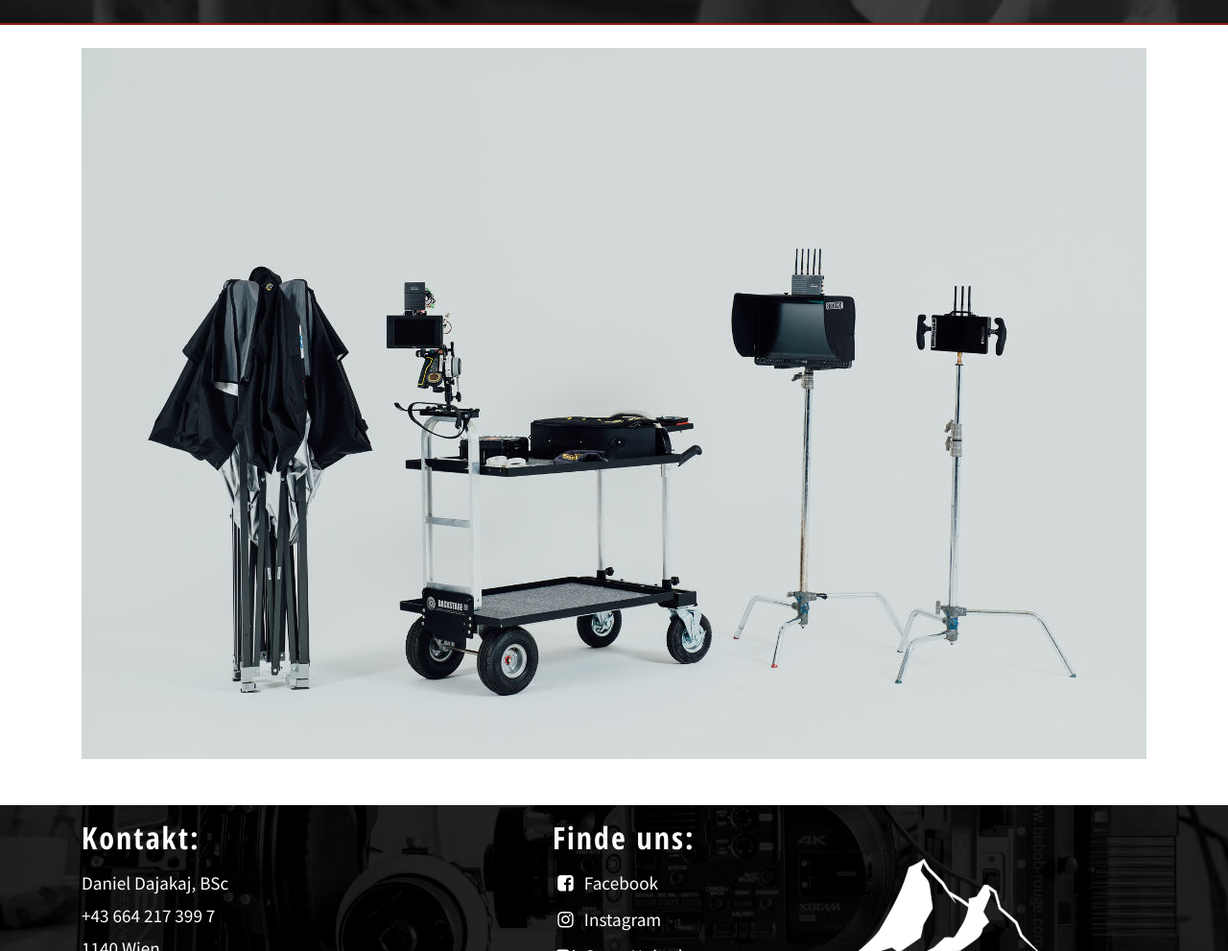
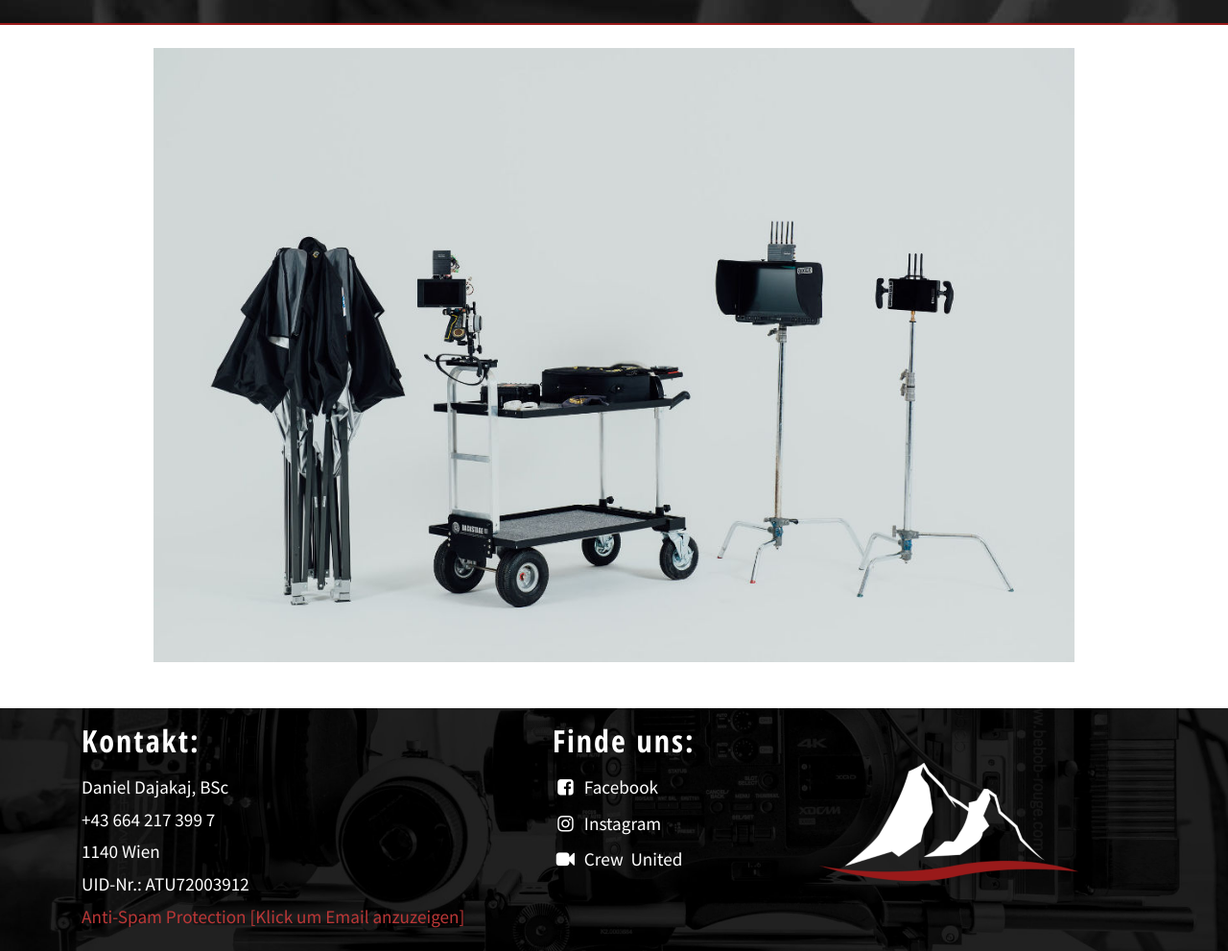
Before and after one commit to Pothot/redwire-camera-tent, a plain HTML site: page service_camera_tent.html in a window 1280 px wide. Shown: the part 1150-2141 px from the top of the page at 96% size. Drawn offline with nearby package versions, Linux system fonts and the light colour scheme.

Commit message:
first final

```diff
--- a/css/service_camera_tent.css
+++ b/css/service_camera_tent.css
@@ -224,6 +224,7 @@ p, td, address{font-size:1.2rem;}
 
 .row-accordion img {
     max-width: 500px;
+    width: 100%;
 }
 
 .row-accordion .team-hover {
@@ -237,6 +238,7 @@ p, td, address{font-size:1.2rem;}
 
 .row-tent-studio img {
     width: 100%;
+    max-width: 960px;
 }
 
 
--- a/service_camera_tent.html
+++ b/service_camera_tent.html
@@ -273,7 +273,7 @@
 
     <div class="container mt-4 mb-5">
       <div class="row row-tent-studio justify-content-center">
-        <div class="col-12 col-8-sm">
+        <div class="col-12 col-8-sm d-flex justify-content-center">
           <img src="img/camera_tent/04_Camera_Tent_Studio_unten_scaled_v1.jpg" alt="Team normal">
         </div>
       </div>
```
Also changed, not shown: index.html (+1 -4 lines).
